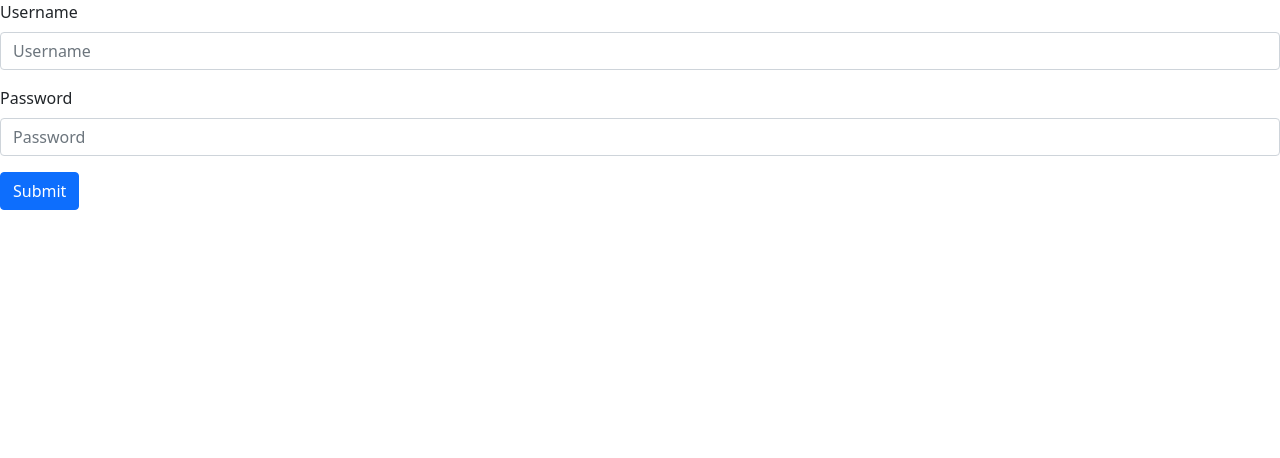
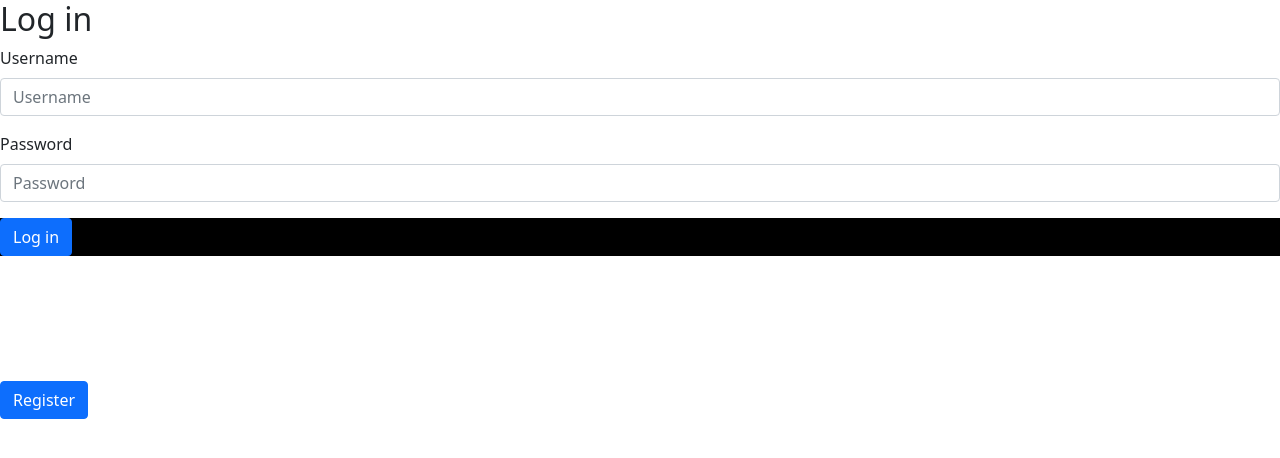
Before and after one commit to JoelOzmen/Webforum, a React (Create React App) app in the folder Frontend/my-app/: page /login in a window 1280 px wide. Shown: the top 458 px of the page. Built offline with nearby package versions, Linux system fonts and the light colour scheme.

Commit message:
React frontend login & reg

```diff
--- a/Frontend/my-app/package.json
+++ b/Frontend/my-app/package.json
@@ -11,9 +11,11 @@
     "@types/react": "^17.0.34",
     "@types/react-dom": "^17.0.11",
     "bootstrap": "^5.1.3",
+    "history": "^5.1.0",
     "react": "^17.0.2",
     "react-bootstrap": "^2.0.2",
     "react-dom": "^17.0.2",
+    "react-router-dom": "^6.0.2",
     "react-scripts": "4.0.3",
     "typescript": "^4.4.4",
     "web-vitals": "^1.1.2"
--- a/Frontend/my-app/src/components/App.js
+++ b/Frontend/my-app/src/components/App.js
@@ -1,12 +1,19 @@
-import React from "react";
 import LoginForm from "./Form/LoginForm";
+import RegForm from "./Form/RegForm";
+import * as React from "react";
+import { Routes, Route, Link } from "react-router-dom";
+//import "./App.css";
 
-const App = () => {
+function App() {
   return (
-    <div>
-        <LoginForm />
+    <div className="App">
+      <Routes>
+        <Route path="/login" element={<LoginForm />} />
+        <Route path="/reg" element={<RegForm />} />
+        {/* Lägg till fler routes sen */}
+      </Routes>
     </div>
-  )
+  );
 }
 
 export default App;
--- /dev/null
+++ b/Frontend/my-app/src/components/Form/LoginButton.css
@@ -0,0 +1,3 @@
+.LoginButton{
+    background-color: black
+    }
--- a/Frontend/my-app/src/components/Form/LoginForm.js
+++ b/Frontend/my-app/src/components/Form/LoginForm.js
@@ -1,9 +1,13 @@
-import React,{} from 'react'
-import { Form, Button } from 'react-bootstrap';
-import 'bootstrap/dist/css/bootstrap.min.css';
+import React from "react";
+import { Form, Button } from "react-bootstrap";
+import "bootstrap/dist/css/bootstrap.min.css";
+import { Link } from "react-router-dom";
+import "./LoginButton.css"
 
-const LoginForm=()=>{
-  return( <Form>
+const LoginForm = () => {
+  return (
+    <Form>
+      <h2>Log in</h2>
       <Form.Group className="mb-3" controlId="formBasicEmail">
         <Form.Label>Username</Form.Label>
         <Form.Control type="username" placeholder="Username" />
@@ -13,13 +17,23 @@ const LoginForm=()=>{
         <Form.Label>Password</Form.Label>
         <Form.Control type="password" placeholder="Password" />
       </Form.Group>
-  <Form.Group className="mb-3" controlId="formBasicCheckbox">
-  </Form.Group>
+      <Form.Group className="mb-3" controlId="formBasicCheckbox"></Form.Group>
+      <div className="Buttons">
+        <div className="LoginButton">
           <Button variant="primary" type="submit">
-    Submit
+            Log in
           </Button>
+        </div>
+        <div className="RegisterButton">
+          <Link to="/reg">
+            <Button variant="primary" type="submit">
+              Register
+            </Button>
+          </Link>
+        </div>
+      </div>
     </Form>
-)
-}
+  );
+};
 
-export default LoginForm
+export default LoginForm;
--- /dev/null
+++ b/Frontend/my-app/src/components/Form/RegForm.js
@@ -0,0 +1,27 @@
+import React,{} from 'react'
+import { Form, Button } from 'react-bootstrap';
+import 'bootstrap/dist/css/bootstrap.min.css';
+import "./RegisterButton.css"
+
+const RegForm=()=>{
+  return( <Form>
+      <h2>Register User</h2>
+  <Form.Group className="mb-3" controlId="formBasicEmail">
+    <Form.Label>Username</Form.Label>
+    <Form.Control type="username" placeholder="Username" />
+  </Form.Group>
+
+  <Form.Group className="mb-3" controlId="formBasicPassword">
+    <Form.Label>Password</Form.Label>
+    <Form.Control type="password" placeholder="Password" />
+  </Form.Group>
+  <Form.Group className="mb-3" controlId="formBasicCheckbox">
+  </Form.Group>
+  <Button variant="primary" type="submit">
+    Submit
+  </Button>
+  </Form>
+)
+}
+
+export default RegForm
--- /dev/null
+++ b/Frontend/my-app/src/components/Form/RegisterButton.css
@@ -0,0 +1,7 @@
+.RegisterButton{
+        margin: 0;
+        position: absolute;
+        top: 50%;
+        -ms-transform: translateY(-50%);
+        transform: translateY(-50%);
+    }
--- a/Frontend/my-app/src/index.js
+++ b/Frontend/my-app/src/index.js
@@ -1,9 +1,11 @@
-import React from 'react'
-import ReactDOM from 'react-dom'
+import * as React from "react";
+import * as ReactDOM from "react-dom";
+import { BrowserRouter } from "react-router-dom";
 import App from './components/App'
 
-
-
-const reactRoot = document.getElementById("root")
-
-ReactDOM.render(<App />,reactRoot)
+ReactDOM.render(
+  <BrowserRouter>
+    <App />
+  </BrowserRouter>,
+  document.getElementById("root")
+);
```
Also changed, not shown: Frontend/my-app/src/components/ButtonComp/LoginButton.js (deleted, +0 -17 lines), Frontend/my-app/src/components/ButtonComp/RegButton.js (deleted, +0 -17 lines), 1 other file (tests, documents, lock files or other folders). Lines whose indentation alone changed are shown as unchanged.
